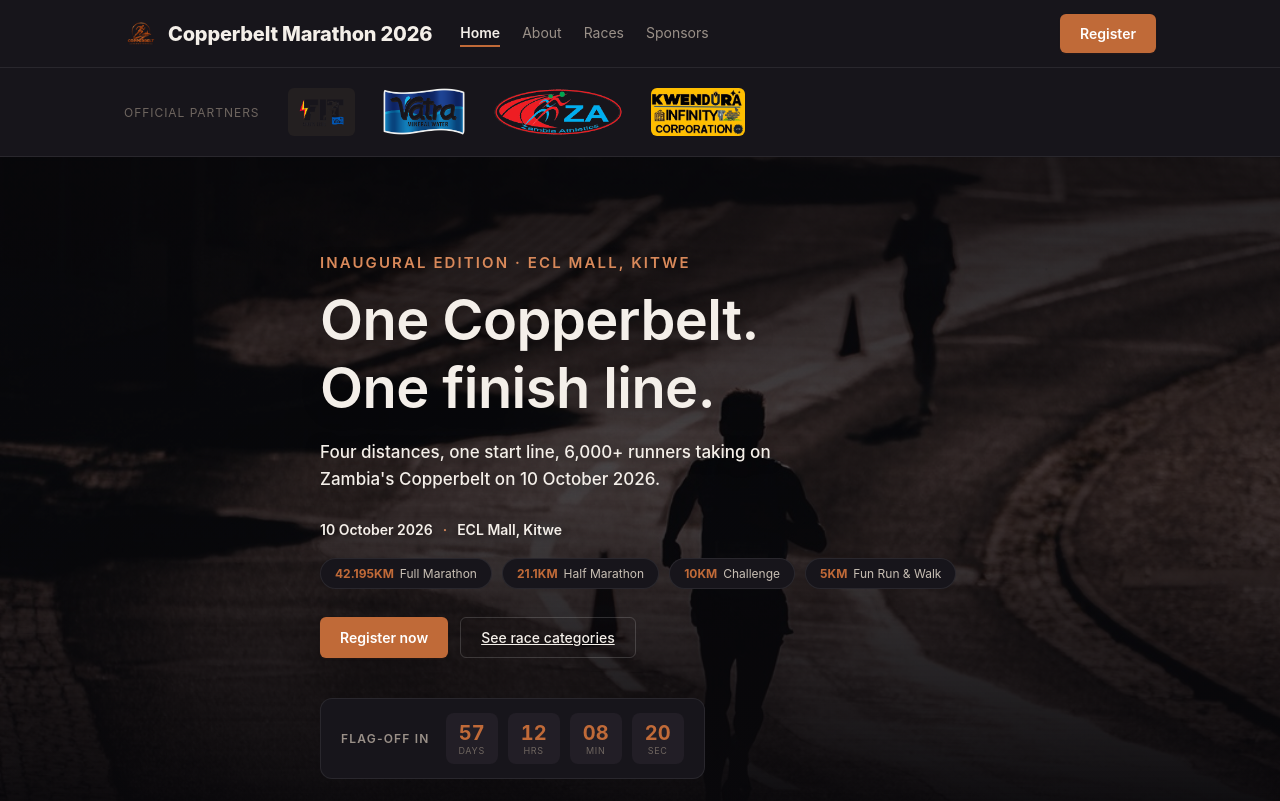
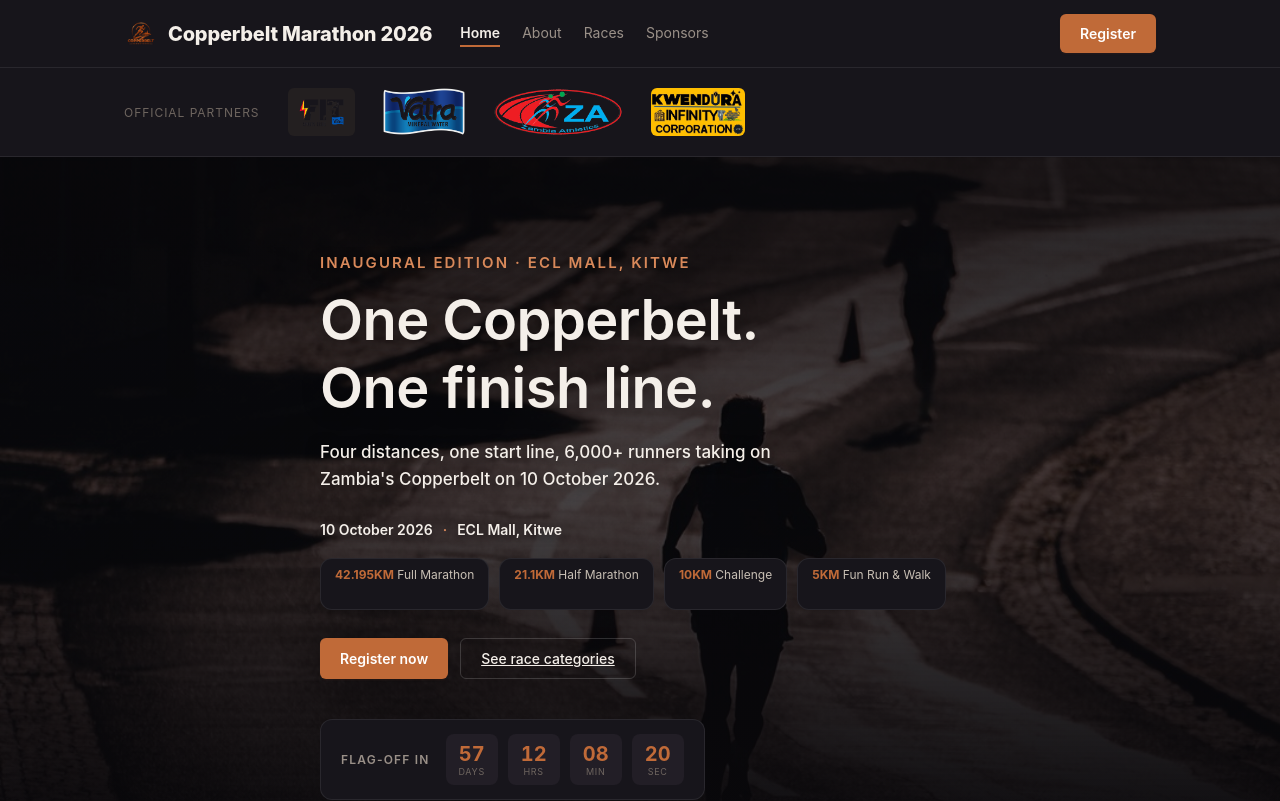
Before and after one commit to patiwadannymhango/copperbelt-marathon-site, a React (Vite) app: page / in a window 1280 px wide. Shown: the top 801 px of the page. Built offline with nearby package versions, Linux system fonts and the light colour scheme; no server answers.

Commit message:
Prices below

```diff
--- a/src/App.css
+++ b/src/App.css
@@ -829,12 +829,13 @@ textarea {
 
 .hero-distance-pill {
   display: inline-flex;
-  align-items: center;
-  gap: 6px;
+  flex-direction: column;
+  align-items: flex-start;
+  gap: 4px;
   background: var(--surface);
   border: 1px solid var(--line);
-  border-radius: 999px;
-  padding: 7px 14px;
+  border-radius: 12px;
+  padding: 8px 14px;
   font-size: 12px;
   color: var(--ink-soft);
   transition: border-color 0.2s ease, transform 0.2s ease;
@@ -848,6 +849,12 @@ textarea {
 .hero-distance-pill strong {
   color: var(--copper);
   font-weight: 700;
+}
+
+.hero-distance-pill-fee {
+  font-size: 12px;
+  font-weight: 700;
+  color: var(--gold);
 }
 
 .countdown {
--- a/src/pages/Home.tsx
+++ b/src/pages/Home.tsx
@@ -42,6 +42,7 @@ export default function Home() {
     return price > 0 ? price : null;
   }
 
+
   // const lowestFee = categories
   //   ? Math.min(...categories.map((c) => Number(c.price)).filter((p) => p > 0))
   //   : null;
@@ -84,11 +85,17 @@ export default function Home() {
           </div>
 
           <div className="hero-distances">
-            {DISTANCES.map((d) => (
-              <span key={d.code} className="hero-distance-pill">
-                <strong>{d.code}</strong> {d.label}
-              </span>
-            ))}
+            {DISTANCES.map((d) => {
+              const fee = feeFor(d.categoryCode);
+              return (
+                <span key={d.code} className="hero-distance-pill">
+                  <span className="hero-distance-pill-main">
+                    <strong>{d.code}</strong> {d.label}
+                  </span>
+                  <span className="hero-distance-pill-fee">{fee ? `K${fee}` : ' '}</span>
+                </span>
+              );
+            })}
           </div>
 
           <div className="hero-cta">
```
